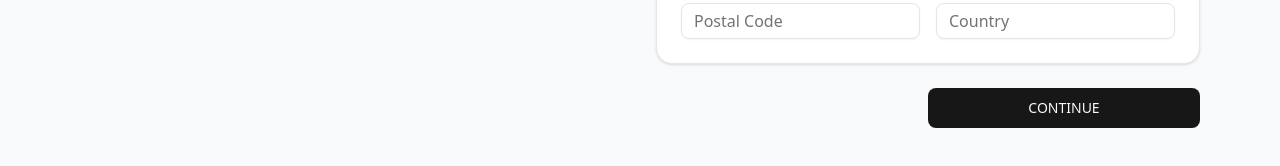
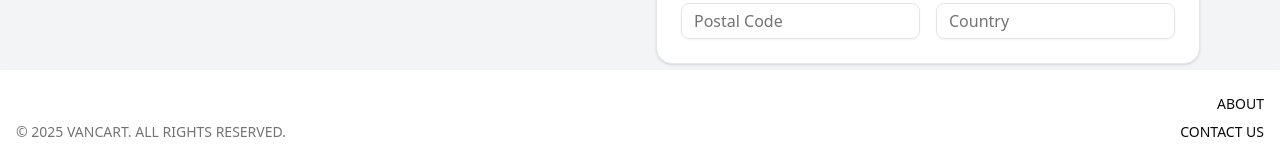
Before and after one commit to Cornerstone-CICCC/react-js-final-project-dinc-1, a Next.js app in the folder frontend/: page /payment in a window 1280 px wide. Shown: the part 634-800 px from the top of the page. Built offline with nearby package versions, Linux system fonts and the light colour scheme; no server answers.

Commit message:
fix: fixed responsiveness, remove bg

```diff
--- a/frontend/src/app/(auth)/payment/page.tsx
+++ b/frontend/src/app/(auth)/payment/page.tsx
@@ -9,7 +9,7 @@ export const metadata: Metadata = {
 
 const PaymentPage = () => {
   return (
-    <div className="min-h-screen p-4 lg:px-20 lg:py-10 bg-gray-50">
+    <div className="min-h-screen p-4 lg:px-20 lg:py-10">
       <div className="flex gap-8 lg:flex-row flex-col">
         <div className="flex-1">
           <ItemList />
--- a/frontend/src/app/layout.tsx
+++ b/frontend/src/app/layout.tsx
@@ -34,7 +34,7 @@ export default function RootLayout({
         className={`${geistSans.variable} ${geistMono.variable} antialiased bg-gray-100`}
       >
         <Header />
-        <main className="pb-34 min-h-[calc(100vh-94px)] bg-[length:70%_300px] bg-no-repeat bg-gradient-to-bl from-red-500/50 to-transparent to-50% bg-top-right md:pb-0 md:pt-12">
+        <main className="pb-34 min-h-[calc(100vh-94px)] bg-[length:70%_300px] bg-no-repeat bg-gradient-to-bl from-red-500/50 to-transparent to-50% bg-top-right md:pb-0 md:-mt-[52px] md:pt-25">
           {children}
         </main>
         <Footer />
--- a/frontend/src/components/layout/Footer.tsx
+++ b/frontend/src/components/layout/Footer.tsx
@@ -7,7 +7,7 @@ const Footer = () => {
   return (
     <footer
       className={cn([
-        'fixed bottom-0 left-0 w-full bg-white px-4 py-4 text-sm flex justify-between items-center transition duration-400 transform-[translateY(100)] md:items-end md:static md:gap-10 md:py-6 md:flex-row md:transform-none shadow-lg',
+        'fixed bottom-0 left-0 w-full bg-white px-4 py-4 text-sm flex justify-between items-center transition duration-400 transform-[translateY(100)] md:items-end  md:gap-10 md:py-6 md:flex-row shadow-lg',
         scrollDirection === 'up'
           ? 'transform-[translateY(0)]'
           : 'transform-[translateY(100)]',
--- a/frontend/src/components/product/product-list.tsx
+++ b/frontend/src/components/product/product-list.tsx
@@ -125,7 +125,7 @@ const ProductList = ({
   }
 
   return (
-    <div className="w-full pb-10">
+    <div className="w-full p-4 md:p-0 md:pb-10">
       <div className="flex max-w-full w-full flex-1 md:pb-6 relative">
         <Suspense
           fallback={
@@ -136,7 +136,7 @@ const ProductList = ({
         >
           <div
             className={cn(
-              'grid grid-cols-2 gap-1 w-full md:grid-cols-2 lg:grid-cols-3 xl:grid-cols-4 sm:gap-2 md:gap-4',
+              'grid grid-cols-2 gap-3 w-full md:grid-cols-2 lg:grid-cols-3 xl:grid-cols-4 md:gap-4',
             )}
           >
             {products.map((product) => (
```
